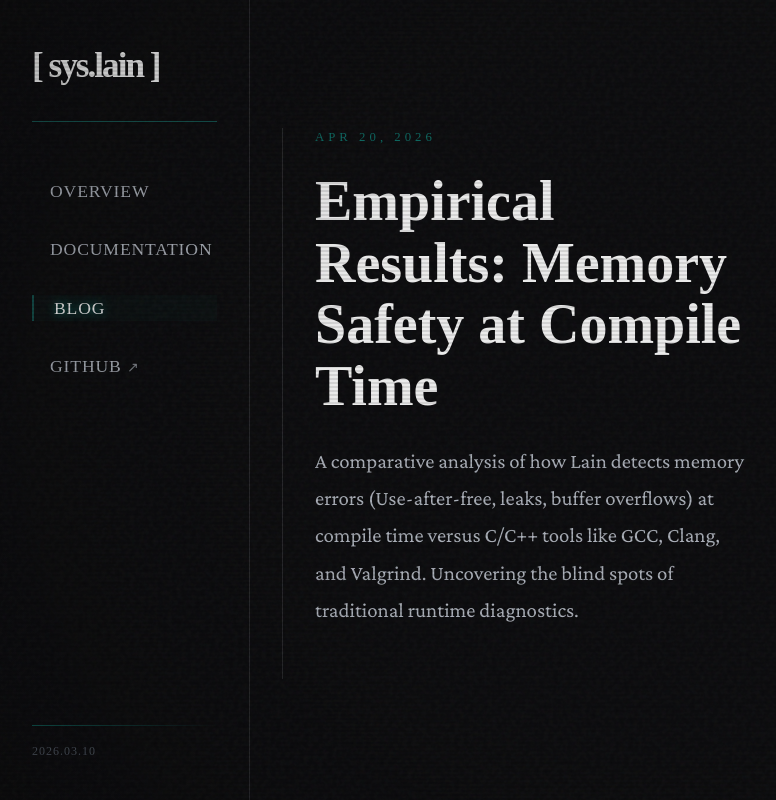
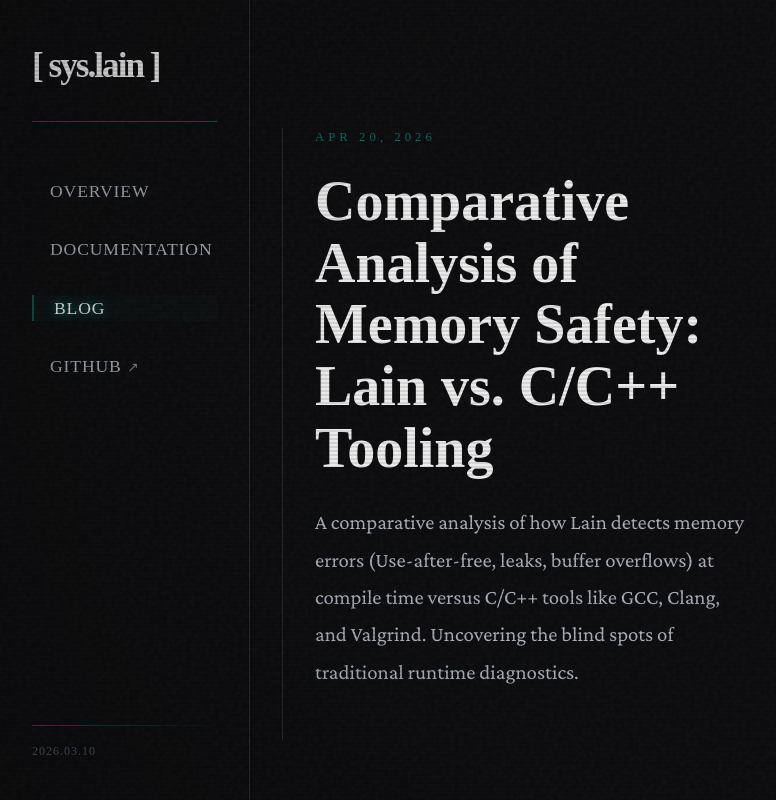
Before and after one commit to Marco-DG/lain, a Next.js app in the folder lain-website/: page /blog in a window 1280 px wide. Shown: the whole page, without its empty margins (0-776 px from the left). Built offline with nearby package versions, Linux system fonts and the light colour scheme.

Commit message:
blog fix title

```diff
--- a/lain-website/app/blog/empirical-results/page.tsx
+++ b/lain-website/app/blog/comparative-analysis-memory-safety/page.tsx
@@ -5,7 +5,7 @@
 import styles from "./Article.module.css";
 import Link from 'next/link';
 
-export default function EmpiricalResults() {
+export default function ComparativeAnalysisMemorySafety() {
     return (
         <NaviShell layout="blog">
             <article className={styles.container}>
--- a/lain-website/app/blog/page.tsx
+++ b/lain-website/app/blog/page.tsx
@@ -8,9 +8,9 @@
             <div className={styles.container}>
                 <div className={styles.inner}>
                     <div className={styles.articles}>
-                        <Link href="/blog/empirical-results" className={styles.articleCard}>
+                        <Link href="/blog/comparative-analysis-memory-safety" className={styles.articleCard}>
                             <div className={styles.articleDate}>Apr 20, 2026</div>
-                            <h2 className={styles.articleTitle}>Empirical Results: Memory Safety at Compile Time</h2>
+                            <h2 className={styles.articleTitle}>Comparative Analysis of Memory Safety: Lain vs. C/C++ Tooling</h2>
                             <p className={styles.articleExcerpt}>
                                 A comparative analysis of how Lain detects memory errors (Use-after-free, leaks, buffer overflows) at compile time versus C/C++ tools like GCC, Clang, and Valgrind. Uncovering the blind spots of traditional runtime diagnostics.
                             </p>
```
Also changed, not shown: lain-website/app/blog/comparative-analysis-memory-safety/Article.module.css (renamed from lain-website/app/blog/empirical-results/Article.module.css).
